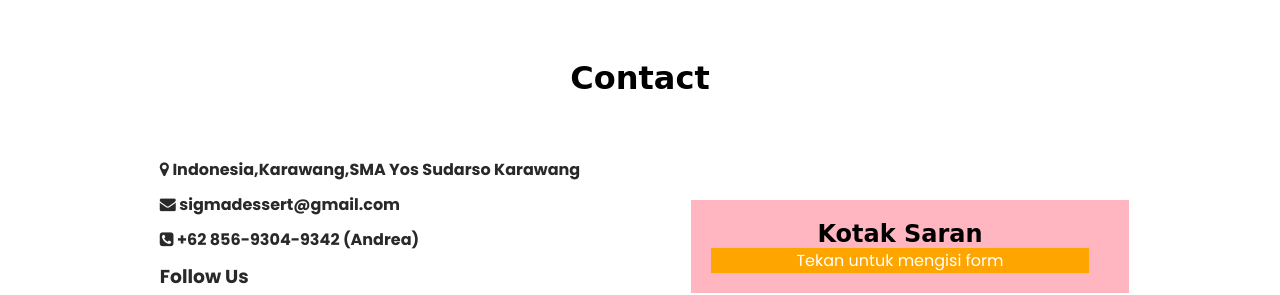
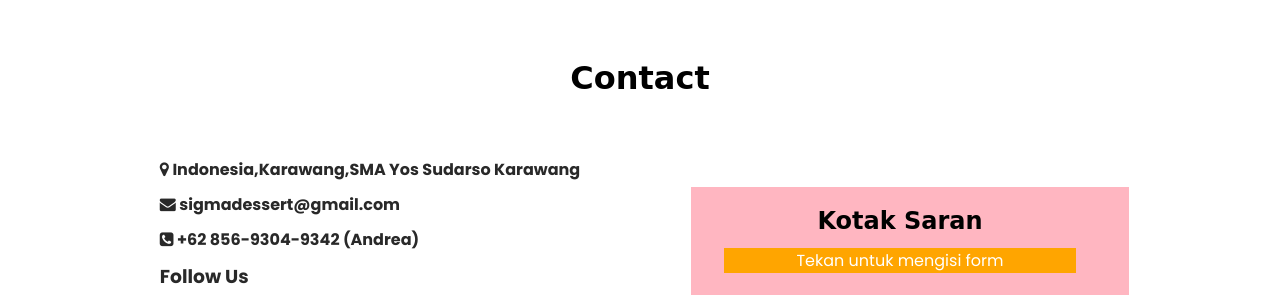
Before and after one commit to Dezaato/Dezaato.github.io, a plain HTML site: page index.html in a window 1280 px wide. Shown: the part 2919-3214 px from the top of the page. Drawn offline with Linux system fonts and the light colour scheme.

Commit message:
Update Design.css

```diff
--- a/Design.css
+++ b/Design.css
@@ -344,7 +344,8 @@ body{
     display:flex;
     justify-content:center;
     align-items:center;
-    padding:0px
+    text-align:center;
+    padding:0px;
     margin:13px;
     background-color:orange;
     color:#fff;
```
